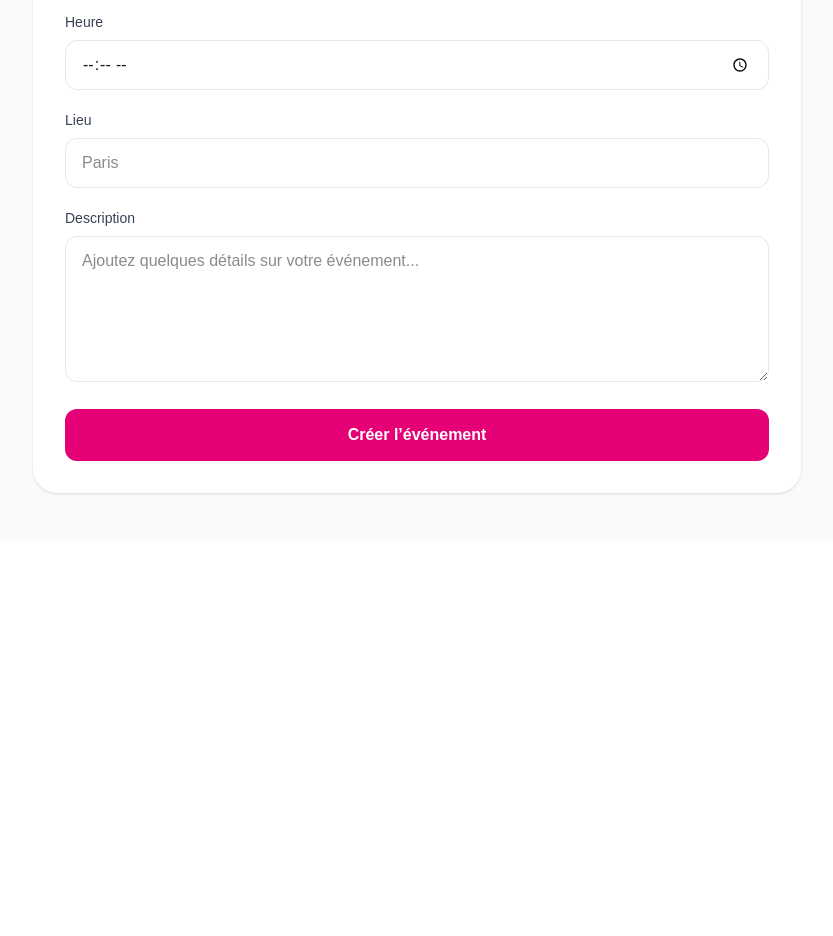
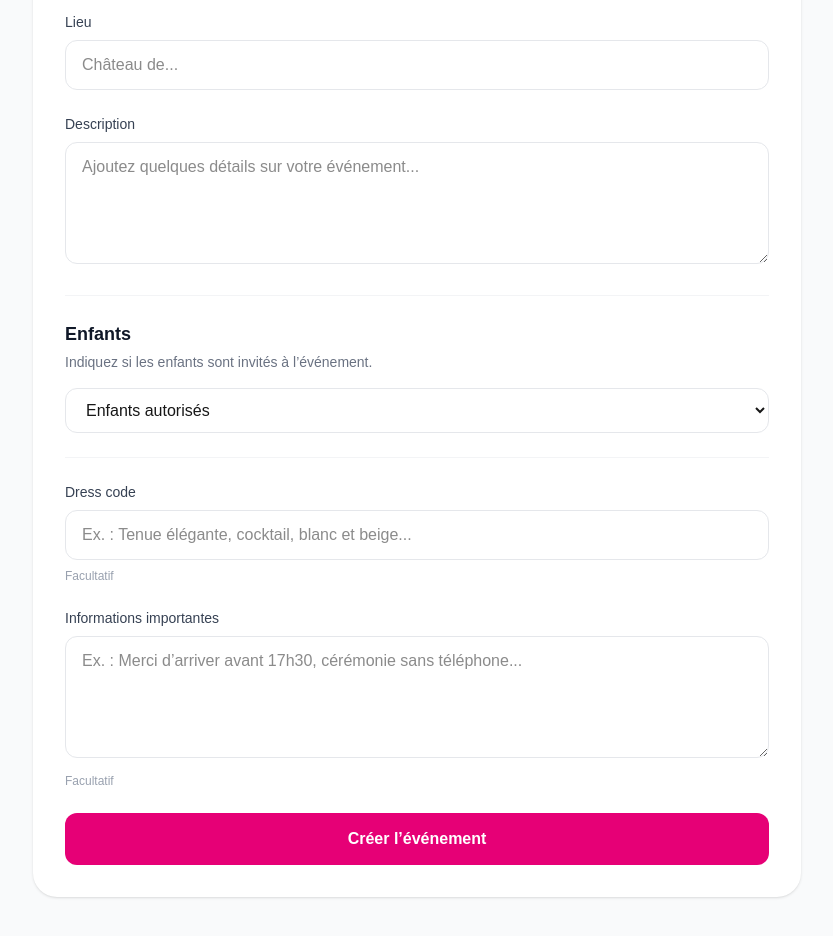
Before and after one commit to Ingride-Siemanou/invity, a Next.js app: page /dashboard/events/new in a window 1280 px wide. Shown: the part 420-1356 px from the top of the page, without its empty margins (223-1056 px from the left). Before the commit the page ends 961 px from the top, so only its background shows below. Built offline with nearby package versions, Linux system fonts and the light colour scheme.

Commit message:
Affichage des regles sur les invitations

```diff
--- a/src/app/api/events/route.ts
+++ b/src/app/api/events/route.ts
@@ -32,9 +32,54 @@ export async function POST(request: Request) {
     const location = body.location?.trim() || null;
     const description = body.description?.trim() || null;
 
+    const childrenPolicy = body.childrenPolicy || "allowed";
+
+    const minimumChildAge =
+      childrenPolicy === "minimum_age"
+        ? Number(body.minimumChildAge)
+        : null;
+
+    const dressCode = body.dressCode?.trim() || null;
+    const importantInfo = body.importantInfo?.trim() || null;
+
     if (!title || !eventDate) {
       return NextResponse.json(
-        { error: "Le nom de l’événement et la date sont obligatoires." },
+        {
+          error:
+            "Le nom de l’événement et la date sont obligatoires.",
+        },
+        { status: 400 }
+      );
+    }
+
+    if (
+      childrenPolicy !== "allowed" &&
+      childrenPolicy !== "not_allowed" &&
+      childrenPolicy !== "minimum_age"
+    ) {
+      return NextResponse.json(
+        {
+          error:
+            "La règle concernant les enfants est invalide.",
+        },
+        { status: 400 }
+      );
+    }
+
+    if (
+      childrenPolicy === "minimum_age" &&
+      (
+        minimumChildAge === null ||
+        !Number.isInteger(minimumChildAge) ||
+        minimumChildAge < 0 ||
+        minimumChildAge > 18
+      )
+    ) {
+      return NextResponse.json(
+        {
+          error:
+            "L’âge minimum doit être compris entre 0 et 18 ans.",
+        },
         { status: 400 }
       );
     }
@@ -45,6 +90,10 @@ export async function POST(request: Request) {
       eventTime,
       location,
       description,
+      childrenPolicy,
+      minimumChildAge,
+      dressCode,
+      importantInfo,
       userId: session.userId,
     });
 
@@ -58,6 +107,10 @@ export async function POST(request: Request) {
           eventTime: event.eventTime,
           location: event.location,
           description: event.description,
+          childrenPolicy: event.childrenPolicy,
+          minimumChildAge: event.minimumChildAge,
+          dressCode: event.dressCode,
+          importantInfo: event.importantInfo,
         },
       },
       { status: 201 }
@@ -66,7 +119,10 @@ export async function POST(request: Request) {
     console.error("Erreur création événement :", error);
 
     return NextResponse.json(
-      { error: "Une erreur est survenue lors de la création de l’événement." },
+      {
+        error:
+          "Une erreur est survenue lors de la création de l’événement.",
+      },
       { status: 500 }
     );
   }
--- a/src/app/dashboard/events/new/page.tsx
+++ b/src/app/dashboard/events/new/page.tsx
@@ -9,6 +9,7 @@ export default function NewEventPage() {
 
   const [error, setError] = useState("");
   const [loading, setLoading] = useState(false);
+  const [childrenPolicy, setChildrenPolicy] = useState("allowed");
 
   async function handleSubmit(event: FormEvent<HTMLFormElement>) {
     event.preventDefault();
@@ -26,6 +27,13 @@ export default function NewEventPage() {
       eventTime: formData.get("time"),
       location: formData.get("location"),
       description: formData.get("description"),
+      childrenPolicy: formData.get("childrenPolicy"),
+      minimumChildAge:
+        childrenPolicy === "minimum_age"
+          ? Number(formData.get("minimumChildAge"))
+          : null,
+      dressCode: formData.get("dressCode"),
+      importantInfo: formData.get("importantInfo"),
     };
 
     try {
@@ -49,7 +57,9 @@ export default function NewEventPage() {
       router.push("/dashboard");
       router.refresh();
     } catch {
-      setError("Impossible de créer l’événement pour le moment.");
+      setError(
+        "Impossible de créer l’événement pour le moment."
+      );
     } finally {
       setLoading(false);
     }
@@ -65,18 +75,19 @@ export default function NewEventPage() {
           >
             ← Retour au tableau de bord
           </Link>
-        </div>
 
-        <div className="rounded-3xl bg-white p-8 shadow-sm">
-          <h1 className="text-3xl font-bold text-gray-900">
+          <h1 className="mt-6 text-3xl font-bold text-gray-900">
             Créer un événement
           </h1>
 
           <p className="mt-2 text-gray-600">
-            Commencez par renseigner les informations principales de votre événement.
+            Préparez votre invitation et les informations
+            importantes pour vos invités.
           </p>
+        </div>
 
-          <form onSubmit={handleSubmit} className="mt-8 space-y-5">
+        <div className="rounded-3xl bg-white p-8 shadow-sm">
+          <form onSubmit={handleSubmit} className="space-y-6">
             <div>
               <label
                 htmlFor="title"
@@ -90,11 +101,12 @@ export default function NewEventPage() {
                 name="title"
                 type="text"
                 required
-                placeholder="Mariage de Jean et Marie"
+                placeholder="Mariage de Marie et Paul"
                 className="w-full rounded-xl border border-gray-200 px-4 py-3 outline-none transition focus:border-pink-500 focus:ring-2 focus:ring-pink-100"
               />
             </div>
 
+            <div className="grid gap-5 sm:grid-cols-2">
               <div>
                 <label
                   htmlFor="date"
@@ -127,6 +139,7 @@ export default function NewEventPage() {
                   className="w-full rounded-xl border border-gray-200 px-4 py-3 outline-none transition focus:border-pink-500 focus:ring-2 focus:ring-pink-100"
                 />
               </div>
+            </div>
 
             <div>
               <label
@@ -140,7 +153,7 @@ export default function NewEventPage() {
                 id="location"
                 name="location"
                 type="text"
-                placeholder="Paris"
+                placeholder="Château de..."
                 className="w-full rounded-xl border border-gray-200 px-4 py-3 outline-none transition focus:border-pink-500 focus:ring-2 focus:ring-pink-100"
               />
             </div>
@@ -156,10 +169,109 @@ export default function NewEventPage() {
               <textarea
                 id="description"
                 name="description"
-                rows={5}
+                rows={4}
                 placeholder="Ajoutez quelques détails sur votre événement..."
                 className="w-full rounded-xl border border-gray-200 px-4 py-3 outline-none transition focus:border-pink-500 focus:ring-2 focus:ring-pink-100"
               />
+            </div>
+
+            <div className="border-t border-gray-100 pt-6">
+              <h2 className="text-lg font-bold text-gray-900">
+                Enfants
+              </h2>
+
+              <p className="mt-1 text-sm text-gray-500">
+                Indiquez si les enfants sont invités à
+                l’événement.
+              </p>
+
+              <div className="mt-4">
+                <select
+                  id="childrenPolicy"
+                  name="childrenPolicy"
+                  value={childrenPolicy}
+                  onChange={(event) =>
+                    setChildrenPolicy(event.target.value)
+                  }
+                  className="w-full rounded-xl border border-gray-200 px-4 py-3 outline-none transition focus:border-pink-500 focus:ring-2 focus:ring-pink-100"
+                >
+                  <option value="allowed">
+                    Enfants autorisés
+                  </option>
+
+                  <option value="not_allowed">
+                    Pas d’enfants
+                  </option>
+
+                  <option value="minimum_age">
+                    Enfants autorisés à partir d’un certain âge
+                  </option>
+                </select>
+              </div>
+
+              {childrenPolicy === "minimum_age" && (
+                <div className="mt-4">
+                  <label
+                    htmlFor="minimumChildAge"
+                    className="mb-2 block text-sm font-medium text-gray-700"
+                  >
+                    Âge minimum
+                  </label>
+
+                  <input
+                    id="minimumChildAge"
+                    name="minimumChildAge"
+                    type="number"
+                    min="0"
+                    max="18"
+                    required
+                    placeholder="12"
+                    className="w-full rounded-xl border border-gray-200 px-4 py-3 outline-none transition focus:border-pink-500 focus:ring-2 focus:ring-pink-100"
+                  />
+                </div>
+              )}
+            </div>
+
+            <div className="border-t border-gray-100 pt-6">
+              <label
+                htmlFor="dressCode"
+                className="mb-2 block text-sm font-medium text-gray-700"
+              >
+                Dress code
+              </label>
+
+              <input
+                id="dressCode"
+                name="dressCode"
+                type="text"
+                placeholder="Ex. : Tenue élégante, cocktail, blanc et beige..."
+                className="w-full rounded-xl border border-gray-200 px-4 py-3 outline-none transition focus:border-pink-500 focus:ring-2 focus:ring-pink-100"
+              />
+
+              <p className="mt-2 text-xs text-gray-400">
+                Facultatif
+              </p>
+            </div>
+
+            <div>
+              <label
+                htmlFor="importantInfo"
+                className="mb-2 block text-sm font-medium text-gray-700"
+              >
+                Informations importantes
+              </label>
+
+              <textarea
+                id="importantInfo"
+                name="importantInfo"
+                rows={4}
+                placeholder="Ex. : Merci d’arriver avant 17h30, cérémonie sans téléphone..."
+                className="w-full rounded-xl border border-gray-200 px-4 py-3 outline-none transition focus:border-pink-500 focus:ring-2 focus:ring-pink-100"
+              />
+
+              <p className="mt-2 text-xs text-gray-400">
+                Facultatif
+              </p>
             </div>
 
             {error && (
@@ -173,7 +285,9 @@ export default function NewEventPage() {
               disabled={loading}
               className="w-full rounded-xl bg-pink-600 py-3.5 font-semibold text-white transition hover:bg-pink-700 disabled:cursor-not-allowed disabled:opacity-60"
             >
-              {loading ? "Création..." : "Créer l’événement"}
+              {loading
+                ? "Création..."
+                : "Créer l’événement"}
             </button>
           </form>
         </div>
--- a/src/app/i/[token]/page.tsx
+++ b/src/app/i/[token]/page.tsx
@@ -76,6 +76,72 @@ export default async function InvitationPage({
             </p>
           )}
 
+          <div className="mt-8 space-y-4 text-left">
+            {guest.maxCompanions > 0 && (
+              <div className="rounded-2xl border border-pink-100 bg-pink-50 p-5">
+                <p className="font-semibold text-gray-900">
+                  👥 Accompagnant
+                </p>
+
+                <p className="mt-2 text-sm leading-6 text-gray-600">
+                  {guest.maxCompanions === 1
+                    ? "Votre invitation vous permet de venir avec 1 accompagnant."
+                    : `Votre invitation vous permet de venir avec jusqu’à ${guest.maxCompanions} accompagnants.`}
+                </p>
+              </div>
+            )}
+
+            {event.childrenPolicy === "not_allowed" && (
+              <div className="rounded-2xl border border-gray-200 bg-gray-50 p-5">
+                <p className="font-semibold text-gray-900">
+                  👶 Enfants
+                </p>
+
+                <p className="mt-2 text-sm leading-6 text-gray-600">
+                  Cet événement est réservé aux adultes.
+                </p>
+              </div>
+            )}
+
+            {event.childrenPolicy === "minimum_age" &&
+              event.minimumChildAge !== null && (
+                <div className="rounded-2xl border border-gray-200 bg-gray-50 p-5">
+                  <p className="font-semibold text-gray-900">
+                    👶 Enfants
+                  </p>
+
+                  <p className="mt-2 text-sm leading-6 text-gray-600">
+                    Les enfants sont invités à partir de{" "}
+                    {event.minimumChildAge} ans.
+                  </p>
+                </div>
+              )}
+
+            {event.dressCode && (
+              <div className="rounded-2xl border border-gray-200 bg-gray-50 p-5">
+                <p className="font-semibold text-gray-900">
+                  👗 Dress code
+                </p>
+
+                <p className="mt-2 text-sm leading-6 text-gray-600">
+                  {event.dressCode}
+                </p>
+              </div>
+            )}
+
+            {event.importantInfo && (
+              <div className="rounded-2xl border border-gray-200 bg-gray-50 p-5">
+                <p className="font-semibold text-gray-900">
+                  ℹ️ Informations importantes
+                </p>
+
+                <p className="mt-2 whitespace-pre-line text-sm leading-6 text-gray-600">
+                  {event.importantInfo}
+                </p>
+              </div>
+            )}
+          </div>
+
           <ResponseButtons
             token={guest.token}
             initialStatus={guest.status}
```
Lines whose indentation alone changed are shown as unchanged.
